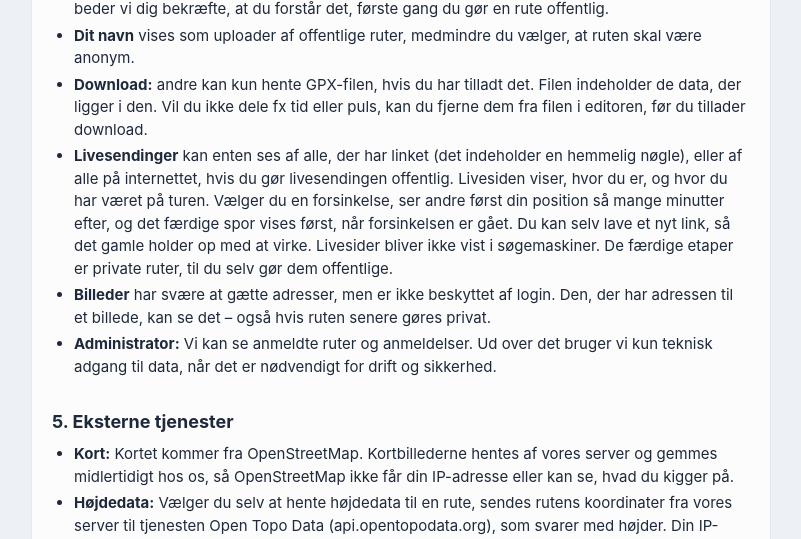
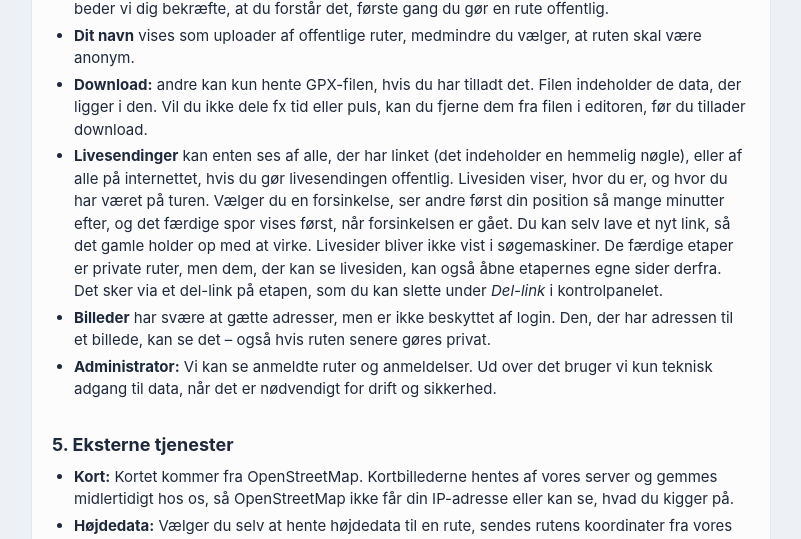
Before and after one commit to lianergoist/mitspor, a PHP site: page /privatlivspolitik.php in a window 1280 px wide. Shown: the part 3337-3876 px from the top of the page, without its empty margins (239-1040 px from the left). Run offline with PHP 8.4, Linux system fonts and the light colour scheme.

Commit message:
Privatlivspolitik: etapernes sider kan åbnes fra livesiden
Co-Authored-By: Claude Opus 5.5 <noreply@anthropic.com>

```diff
--- a/public/privatlivspolitik.php
+++ b/public/privatlivspolitik.php
@@ -165,7 +165,7 @@ require_once __DIR__ . '/../app/config.php';
         <li><strong>Offentlige ruter</strong> kan ses af alle på internettet og kan blive fundet af søgemaskiner. Vær opmærksom på, at start- og slutpunktet i en offentlig rute kan afsløre, hvor du bor. Derfor beder vi dig bekræfte, at du forstår det, første gang du gør en rute offentlig.</li>
         <li><strong>Dit navn</strong> vises som uploader af offentlige ruter, medmindre du vælger, at ruten skal være anonym.</li>
         <li><strong>Download:</strong> andre kan kun hente GPX-filen, hvis du har tilladt det. Filen indeholder de data, der ligger i den. Vil du ikke dele fx tid eller puls, kan du fjerne dem fra filen i editoren, før du tillader download.</li>
-        <li><strong>Livesendinger</strong> kan enten ses af alle, der har linket (det indeholder en hemmelig nøgle), eller af alle på internettet, hvis du gør livesendingen offentlig. Livesiden viser, hvor du er, og hvor du har været på turen. Vælger du en forsinkelse, ser andre først din position så mange minutter efter, og det færdige spor vises først, når forsinkelsen er gået. Du kan selv lave et nyt link, så det gamle holder op med at virke. Livesider bliver ikke vist i søgemaskiner. De færdige etaper er private ruter, til du selv gør dem offentlige.</li>
+        <li><strong>Livesendinger</strong> kan enten ses af alle, der har linket (det indeholder en hemmelig nøgle), eller af alle på internettet, hvis du gør livesendingen offentlig. Livesiden viser, hvor du er, og hvor du har været på turen. Vælger du en forsinkelse, ser andre først din position så mange minutter efter, og det færdige spor vises først, når forsinkelsen er gået. Du kan selv lave et nyt link, så det gamle holder op med at virke. Livesider bliver ikke vist i søgemaskiner. De færdige etaper er private ruter, men dem, der kan se livesiden, kan også åbne etapernes egne sider derfra. Det sker via et del-link på etapen, som du kan slette under <em>Del-link</em> i kontrolpanelet.</li>
         <li><strong>Billeder</strong> har svære at gætte adresser, men er ikke beskyttet af login. Den, der har adressen til et billede, kan se det – også hvis ruten senere gøres privat.</li>
         <li><strong>Administrator:</strong> Vi kan se anmeldte ruter og anmeldelser. Ud over det bruger vi kun teknisk adgang til data, når det er nødvendigt for drift og sikkerhed.</li>
     </ul>
```
